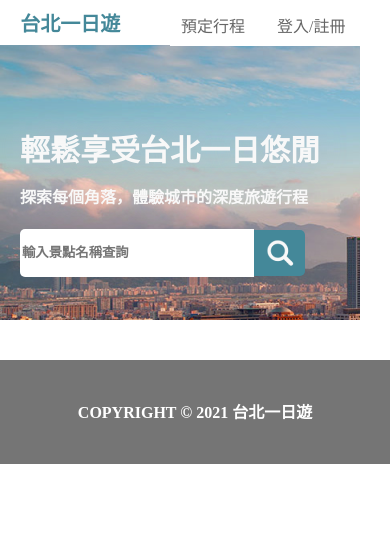
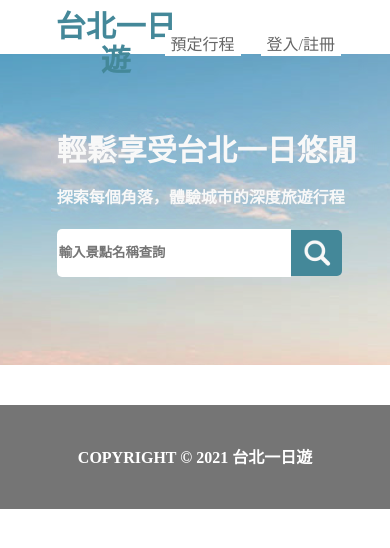
Before and after one commit to jamieyu0914/taipei-day-trip, a Flask app: page / in a window 390 px wide; the page is wider, and only the part inside the window is pictured. Shown: the top 548 px of that part. Run offline with Flask 2, Linux system fonts and the light colour scheme; data that the repository does not hold is empty.

Commit message:
1st develop Commit 1128 -- Final Version for ubuntu in AWS -- tried to fix the RWD problems

```diff
--- a/public/layout.css
+++ b/public/layout.css
@@ -1,31 +1,41 @@
 html {
   font-size: 125%;
+}
+.mymenu {
+  display: flex;
+  justify-content: center;
+  width: 100vw;
+  height: 54px;
+  z-index: 999;
+  background: white;
+  position: fixed;
 }
 .menu {
   display: flex;
   justify-content: center;
   justify-items: center;
   position: fixed;
-  z-index: 999;
-  margin-top: 0;
-  background-color: #ffffff;
-  width: 1920px;
+  width: 1200px;
+  margin: auto;
 }
 .desktop-menu-left {
+  /* 台北一日遊 */
+  display: flex;
+  justify-content: flex-start;
+  align-items: center;
+  flex: auto;
+
+  /* Header 2 - Bold 30(34) */
+  font-family: "Noto Sans TC";
+  font-style: normal;
+  font-weight: 700;
+  font-size: 30px;
+  line-height: 34px;
+  /* identical to box height, or 113% */
+
+  /* Primary Color/Cyan 70 */
   color: #448899;
-  font-weight: bold;
-  flex: none; /*固定配置*/
-  margin: 10px;
-  text-align: center;
-  position: absolute;
-  left: 18vw;
-  top: 0px;
-  display: flex;
-  justify-content: left;
-  align-items: center;
-  flex-wrap: wrap;
-  width: 1200px;
-  margin-bottom: 20px;
+  padding-top: 5px;
 }
 .desktop-menu-right {
   color: #666666;
@@ -33,12 +43,14 @@ html {
   display: flex;
   justify-content: right;
   align-items: center;
-  flex-wrap: wrap;
-  width: 1200px;
-  padding-right: 300px;
   z-index: 999;
+  padding-top: 2px;
+}
+.mytext {
+  margin: 10px;
 }
 .item {
+  flex: none; /*固定配置*/
   margin: 10px;
   text-align: center;
   font-family: "Noto Sans TC";
@@ -46,22 +58,8 @@ html {
   font-weight: 500;
   font-size: 16px;
   color: #666666;
-  order: 0;
-  flex-grow: 0;
   border: 0px;
   background-color: #ffffff;
-  position: relative;
-  right: 100px;
-}
-.mobile-menu {
-  justify-content: flex-end; /*水平對齊靠右*/
-  flex: auto;
-  display: none;
-}
-.mobile-menu-icon {
-  float: right;
-  display: flex;
-  align-items: center;
 }
 .headline {
   /* Auto layout */
@@ -75,6 +73,7 @@ html {
 
   background-image: url(welcome.png);
   background-position: center;
+  top: 45px;
 }
 .welcome {
   display: flex;
@@ -89,6 +88,7 @@ html {
   border-radius: 5px;
   position: absolute;
   width: 460px;
+  left: 10px;
 }
 
 .slogan {
@@ -125,6 +125,7 @@ html {
 
   /* Text Shadow */
   text-shadow: 0px 0px 30px #aabbcc;
+  left: 10px;
 }
 
 .text-subtitle {
@@ -148,6 +149,7 @@ html {
 
   /* Secondary Color/Gray 10 */
   color: #f8f8f8;
+  left: 10px;
 }
 .button {
   position: absolute;
@@ -168,18 +170,24 @@ html {
 }
 .list {
   display: flex;
-  justify-content: center; /*水平置中*/
+  justify-content: center;
+  margin-top: 45px;
+}
+.mylist {
+  display: flex;
+  justify-content: center;
+  justify-items: center;
+  width: 1200px;
 }
 .list-block {
   display: flex;
-  justify-content: left;
-  align-items: center;
   flex-wrap: wrap;
   width: 1200px;
   margin-bottom: 20px;
   margin-top: 20px;
-  justify-content: left;
+  justify-content: flex-start;
   align-items: center;
+  column-gap: 13px;
 }
 .card {
   display: inline-block;
@@ -211,7 +219,7 @@ html {
   width: 268px;
   position: relative;
   height: 195px;
-  background-size: contain;
+  background-size: cover;
   border-radius: 5px;
   border: 1px solid #e8e8e8;
 }
@@ -284,7 +292,7 @@ html {
   padding-block-start: 30px;
 }
 
-.desktop-menu {
+.desktop-view {
   text-align: center;
   display: block;
 }
@@ -390,31 +398,80 @@ html {
   line-height: 13px;
   color: #ffffff;
 }
+
 @media (max-width: 1200px) {
   /* 螢幕寬度小於 1200px, 套用這個區塊的 css*/
-  .menu {
-    flex-wrap: wrap;
-  }
 
   .list-block {
-    display: inline-block;
-    justify-content: left;
+    display: flex;
+    justify-content: center;
     align-items: center;
     width: 90%;
   }
 
+  .menu {
+    width: 100vw;
+  }
+
   .desktop-menu-left {
-    padding-left: 0px;
+    padding-left: 9vw;
+    padding-top: 5px;
   }
 
   .desktop-menu-right {
-    justify-content: left;
-    padding-left: 70vw;
+    padding-right: 9vw;
+    padding-top: 2px;
   }
 
   .slogan {
-    width: 90%;
-    left: 15vw;
+    display: inline-flex;
+    flex-direction: column;
+    position: absolute;
+    top: 140px;
+    color: #f8f8f8;
+    text-shadow: 0px 0px 30px #aabbcc;
+    padding-left: 81vw;
+    left: 9vw;
+    max-width: 1200px;
+  }
+
+  .text-title {
+    position: absolute;
+    height: 41px;
+    left: 0px;
+    top: 0px;
+    font-family: "Noto Sans TC";
+    font-style: normal;
+    font-weight: 700;
+    font-size: 30px;
+    line-height: 24px;
+    display: flex;
+    align-items: center;
+    color: #f8f8f8;
+    text-shadow: 0px 0px 30px #aabbcc;
+    left: 10px;
+  }
+
+  .text-subtitle {
+    position: absolute;
+    height: 22px;
+    left: 0px;
+    top: 56px;
+    font-family: "Noto Sans TC";
+    font-style: normal;
+    font-weight: 700;
+    font-size: 16px;
+    line-height: 13px;
+    display: flex;
+    align-items: center;
+    color: #f8f8f8;
+    left: 10px;
+  }
+
+  .item {
+    flex: none; /*固定配置*/
+    margin: 10px;
+    text-align: center;
   }
 
   .image {
@@ -430,69 +487,55 @@ html {
 }
 
 @media (max-width: 600px) {
-  /*螢幕寬度小於 360px, 套用這個區塊的 css*/
-  .menu {
-    flex-wrap: wrap;
-    background-color: #fff;
+  .mytext {
+    margin: 0px;
   }
+
   .desktop-menu-left {
-    background-color: #fff;
-    padding-top: 8px;
-    padding-bottom: 8px;
-    margin-top: 0px;
-    margin-left: -100px;
-    padding-left: 50px;
+    padding-left: 13vw;
+    padding-top: 10px;
   }
+
   .desktop-menu-right {
-    display: flex;
-    color: #448899;
-    font-weight: bold;
-    position: fixed;
-    left: 170px;
-    justify-content: left;
-    background-color: #fff;
-    padding-left: 0px;
+    padding-right: 10vw;
+    padding-top: 7px;
   }
-  .mobile-menu {
-    display: block;
-  }
-  .headline {
-    /* [Mobile] Hero section */
 
-    /* Auto layout */
-    display: flex;
-    flex-direction: row;
-    align-items: center;
-    padding: 0px;
-
-    position: relative;
-    width: 360px;
-    height: 320px;
-
-    background-image: url(welcome-m.png);
-  }
   .slogan {
     position: absolute;
     top: 130px;
-    left: 20px;
+    /* left: 20px; */
+    width: 0px;
+    left: 12vw;
   }
 
+  .text-title {
+    max-width: fit-content;
+  }
+
+  .text-subtitle {
+    max-width: fit-content;
+  }
   .search {
     width: 285px;
     height: 46px;
   }
 
-  .list-block {
-    width: 95%;
+  .photo {
+    width: 321px;
+    position: relative;
+    height: 235px;
+    border-radius: 5px;
+    border: 1px solid #e8e8e8;
   }
 
-  .item {
-    right: 5px;
-    top: 2px;
-  }
-
-  .img {
-    width: 100%;
+  .card {
+    display: inline-block;
+    width: 321px;
+    margin: 10px;
+    height: 235px;
+    padding-bottom: 30px;
+    background-size: cover;
   }
   .keyword {
     width: 230px;
@@ -503,12 +546,4 @@ html {
     position: absolute;
     left: 245px;
   }
-  .image {
-    width: 90vw;
-    height: 55vw;
-  }
-
-  .title {
-    width: 90vw;
-  }
 }
--- a/templates/index.html
+++ b/templates/index.html
@@ -14,13 +14,17 @@
       margin-bottom: 0px;
     "
   >
-    <div class="desktop-menu">
+    <div class="desktop-view">
+      <div class="mymenu">
         <div class="menu">
           <!--右上選單-->
-        <div class="desktop-menu-left">台北一日遊</div>
+          <div class="desktop-menu-left">
+            <text class="mytext">台北一日遊</text>
+          </div>
           <div class="desktop-menu-right">
             <button class="item">預定行程</button>
             <button class="item">登入/註冊</button>
+          </div>
         </div>
       </div>
 
@@ -48,6 +52,7 @@
           </div>
         </div>
         <!--中央列表 下半區-->
+        <div class="mylist">
           <div class="list-block">
             <!-- <div class="card">
             <div class="image_container">
@@ -67,6 +72,7 @@
           </div>
         </div>
       </div>
+    </div>
   </body>
   <footer class="footer">
     <footer class="text">COPYRIGHT © 2021 台北一日遊</footer>
```
Lines whose indentation alone changed are shown as unchanged.
